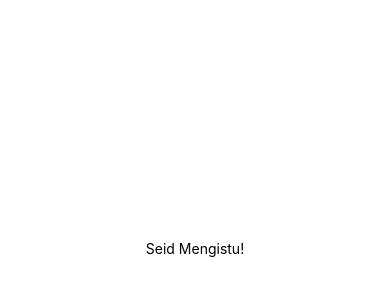
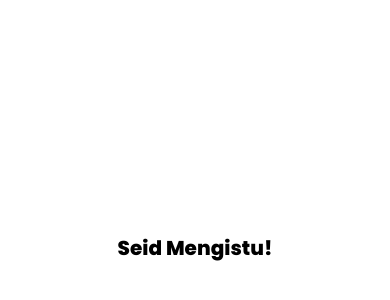
Before and after one commit to seidmengistu/React-Native-Laundary_app-, a React Native app: screen / in a window 390 px wide. Shown: the part 174-474 px from the top of the page. Built offline with nearby package versions, Linux system fonts and the light colour scheme.

Commit message:
Custom font Loaded done

```diff
--- a/App.js
+++ b/App.js
@@ -1,10 +1,38 @@
 import { StatusBar } from 'expo-status-bar';
 import { StyleSheet, Text, View } from 'react-native';
+import {useFonts} from 'expo-font';
+import * as SplashScreen  from 'expo-splash-screen';
+import {useCallback} from 'react';
+
 
 export default function App() {
+
+  //mapping fonts for use asynchronously ,fontLoaded will return boolean
+const [fontLoaded]=useFonts({
+  regular: require('./assets/fonts/Poppins-Regular.ttf'),
+  light: require('./assets/fonts/Poppins-Light.ttf'),
+  bold: require('./assets/fonts/Poppins-Bold.ttf'),
+  medium: require('./assets/fonts/Poppins-Medium.ttf'),
+  extrabold: require('./assets/fonts/Poppins-ExtraBold.ttf'),
+  semibold: require('./assets/fonts/Poppins-SemiBold.ttf')
+})
+
+
+const onLayoutRootView=useCallback(async()=>{
+
+if(fontLoaded){
+  await SplashScreen.hideAsync();
+}
+
+},[fontLoaded]);
+
+if(!fontLoaded){
+  return null;
+}
+
   return (
     <View style={styles.container}>
-      <Text>Seid Mengistu!</Text>
+      <Text style={styles.textStyle} >Seid Mengistu!</Text>
       <StatusBar style="auto" />
     </View>
   );
@@ -17,4 +45,9 @@ const styles = StyleSheet.create({
     alignItems: 'center',
     justifyContent: 'center',
   },
+
+  textStyle:{
+    fontFamily:"extrabold",
+    fontSize:20
+  }
 });
```
